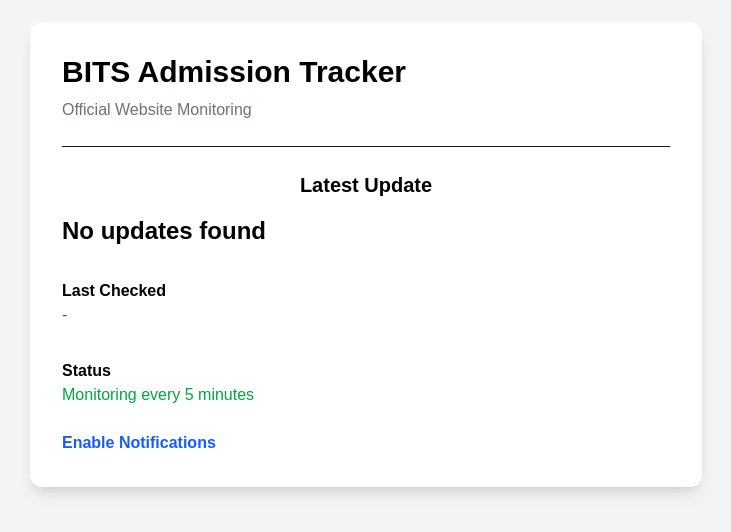
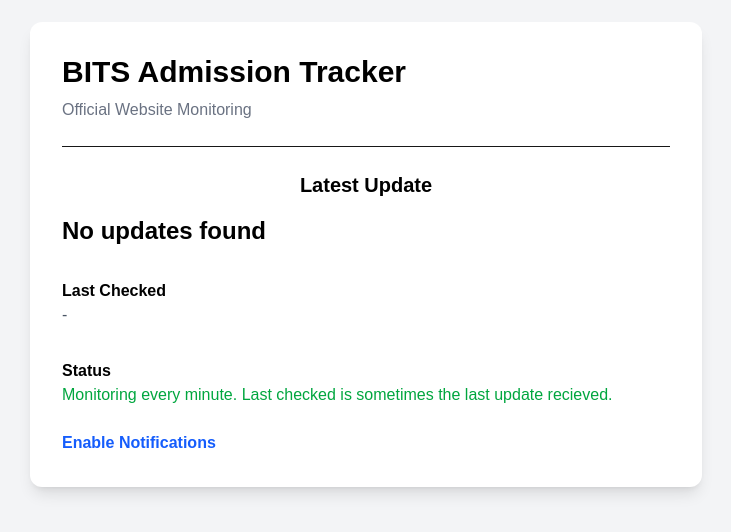
Before and after one commit to RahulAnand08/bits-iteration-tracker, a Next.js app: page / in a window 1280 px wide. Shown: the part 146-678 px from the top of the page, without its empty margins (274-1005 px from the left). Built offline with nearby package versions, Linux system fonts and the light colour scheme; no server answers; the database is empty.

Commit message:
Update page.tsx

```diff
--- a/src/app/page.tsx
+++ b/src/app/page.tsx
@@ -137,7 +137,7 @@
               </h3>
 
               <p className="text-green-600 font-medium">
-                Monitoring every 5 minutes
+                Monitoring every minute. Last checked is sometimes the last update recieved.
               </p>
             </div>
 
```
